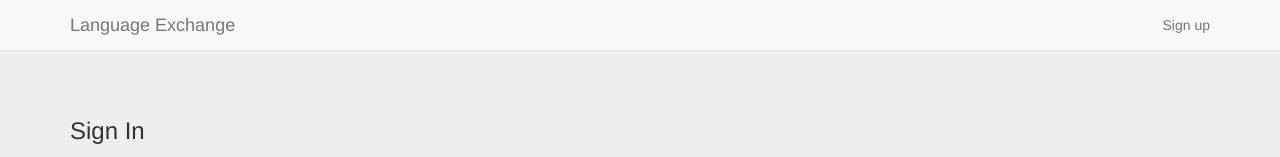
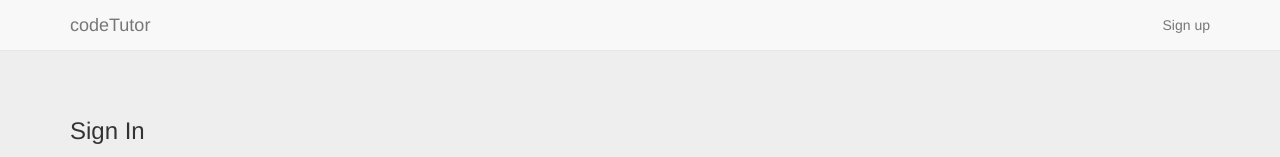
Before and after one commit to defiant-light/codeTutor, a website: page client/signin.html in a window 1280 px wide. Shown: the top 157 px of the page. Drawn offline with nearby package versions, Linux system fonts and the light colour scheme; some packages are replaced by stand-ins of ours; files that its build step writes are made by us from their sources; a script that the page names is missing.

Commit message:
Fix app title on signup and signin

```diff
--- a/client/signin.html
+++ b/client/signin.html
@@ -45,7 +45,7 @@
             <span class="icon-bar"></span>
             <span class="icon-bar"></span>
           </button>
-          <a class="navbar-brand" href="/">Language Exchange</a>
+          <a class="navbar-brand" href="/">codeTutor</a>
         </div>
         <div id="navbar" class="navbar-collapse collapse">
           <ul class="nav navbar-nav navbar-right">
```
Also changed, not shown: client/signup.html (+1 -1 lines).
